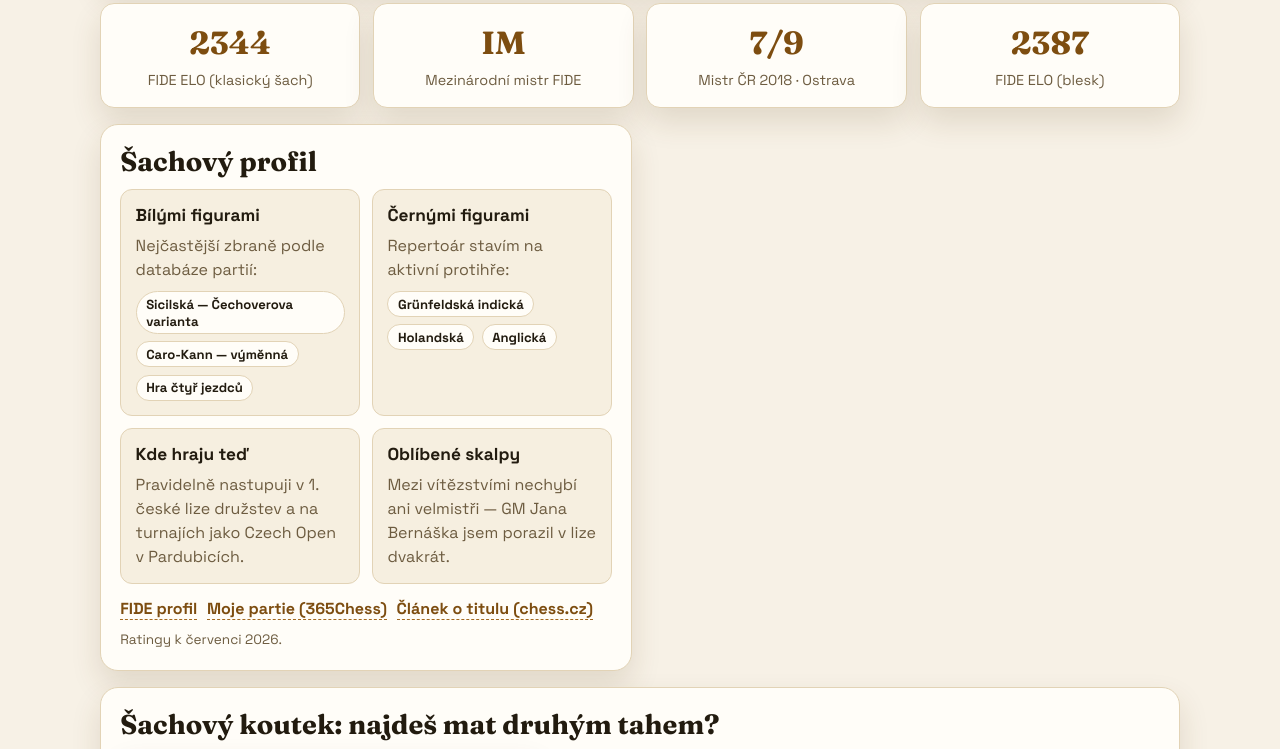
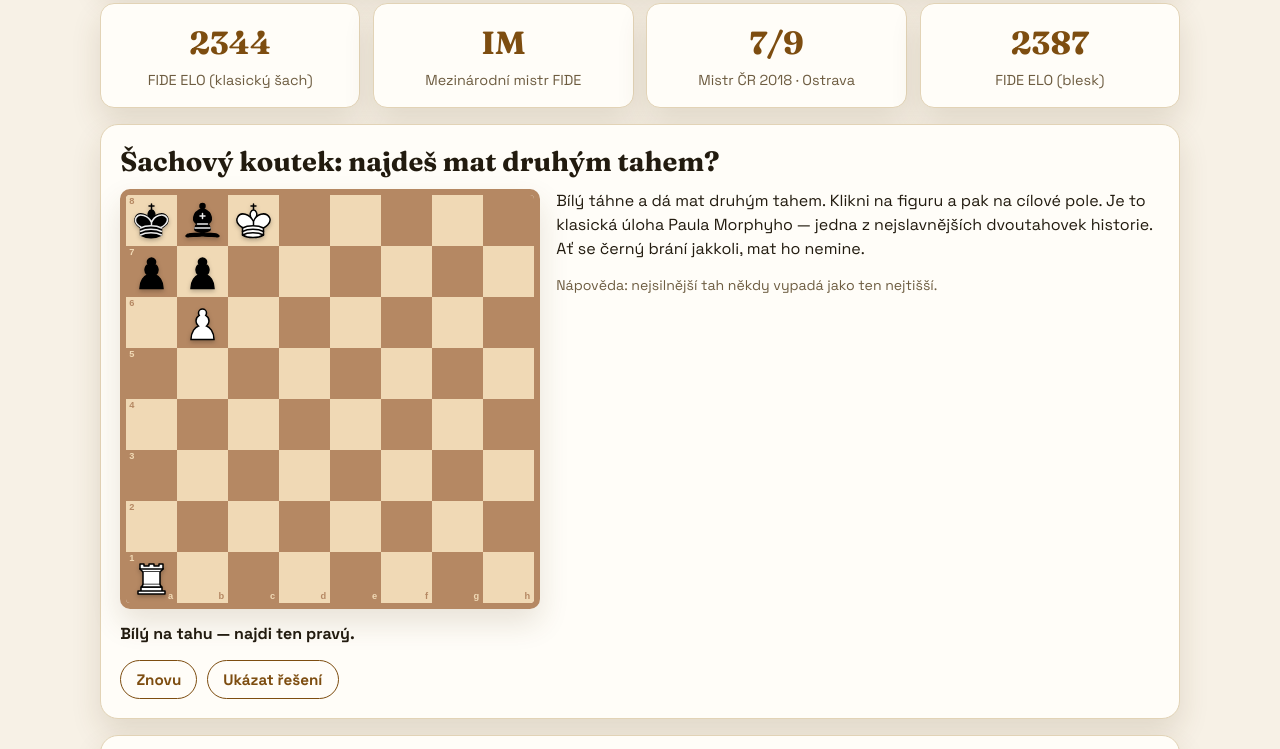
Before and after one commit to vbs5fp29vg-maker/Svatopluk-web, a plain HTML site: page index.html in a window 1280 px wide. Shown: the part 1000-1749 px from the top of the page. Drawn offline with Linux system fonts and the light colour scheme.

Commit message:
Truly square board cells (absolute pieces, minmax rows); remove chess profile section

```diff
--- a/index.html
+++ b/index.html
@@ -181,70 +181,6 @@
         </article>
       </section>
 
-      <section class="card reveal" id="chess">
-        <h2 data-i18n="chess_title">Šachový profil</h2>
-        <div class="chess-grid">
-          <article class="chess-item">
-            <h3 data-i18n="chess_white_title">Bílými figurami</h3>
-            <p data-i18n="chess_white_text">Nejčastější zbraně podle databáze partií:</p>
-            <div class="chip-row">
-              <span class="chip" data-i18n="chip_w1">Sicilská — Čechoverova varianta</span>
-              <span class="chip" data-i18n="chip_w2">Caro-Kann — výměnná</span>
-              <span class="chip" data-i18n="chip_w3">Hra čtyř jezdců</span>
-            </div>
-          </article>
-          <article class="chess-item">
-            <h3 data-i18n="chess_black_title">Černými figurami</h3>
-            <p data-i18n="chess_black_text">Repertoár stavím na aktivní protihře:</p>
-            <div class="chip-row">
-              <span class="chip" data-i18n="chip_b1">Grünfeldská indická</span>
-              <span class="chip" data-i18n="chip_b2">Holandská</span>
-              <span class="chip" data-i18n="chip_b3">Anglická</span>
-            </div>
-          </article>
-          <article class="chess-item">
-            <h3 data-i18n="chess_now_title">Kde hraju teď</h3>
-            <p data-i18n="chess_now_text">
-              Pravidelně nastupuji v 1. české lize družstev a na turnajích jako Czech Open v
-              Pardubicích.
-            </p>
-          </article>
-          <article class="chess-item">
-            <h3 data-i18n="chess_scalp_title">Oblíbené skalpy</h3>
-            <p data-i18n="chess_scalp_text">
-              Mezi vítězstvími nechybí ani velmistři — GM Jana Bernáška jsem porazil v lize dvakrát.
-            </p>
-          </article>
-        </div>
-        <div class="link-row">
-          <a
-            class="text-link"
-            href="https://ratings.fide.com/profile/14903563"
-            target="_blank"
-            rel="noopener noreferrer"
-            data-i18n="link_fide"
-            >FIDE profil</a
-          >
-          <a
-            class="text-link"
-            href="https://www.365chess.com/players/Svatopluk_Svoboda"
-            target="_blank"
-            rel="noopener noreferrer"
-            data-i18n="link_games"
-            >Moje partie (365Chess)</a
-          >
-          <a
-            class="text-link"
-            href="https://www.chess.cz/svatopluk-svoboda-mistrem-republiky/"
-            target="_blank"
-            rel="noopener noreferrer"
-            data-i18n="link_article"
-            >Článek o titulu (chess.cz)</a
-          >
-        </div>
-        <p class="section-note" data-i18n="chess_note">Ratingy k červenci 2026.</p>
-      </section>
-
       <section class="card puzzle-card reveal" id="puzzle">
         <h2 data-i18n="puzzle_title">Šachový koutek: najdeš mat druhým tahem?</h2>
         <div class="puzzle-layout">
--- a/script.js
+++ b/script.js
@@ -22,27 +22,6 @@ const copy = {
     stat_title: "Mezinárodní mistr FIDE",
     stat_champion: "Mistr ČR 2018 · Ostrava",
     stat_blitz: "FIDE ELO (blesk)",
-    chess_title: "Šachový profil",
-    chess_white_title: "Bílými figurami",
-    chess_white_text: "Nejčastější zbraně podle databáze partií:",
-    chip_w1: "Sicilská — Čechoverova varianta",
-    chip_w2: "Caro-Kann — výměnná",
-    chip_w3: "Hra čtyř jezdců",
-    chess_black_title: "Černými figurami",
-    chess_black_text: "Repertoár stavím na aktivní protihře:",
-    chip_b1: "Grünfeldská indická",
-    chip_b2: "Holandská",
-    chip_b3: "Anglická",
-    chess_now_title: "Kde hraju teď",
-    chess_now_text:
-      "Pravidelně nastupuji v 1. české lize družstev a na turnajích jako Czech Open v Pardubicích.",
-    chess_scalp_title: "Oblíbené skalpy",
-    chess_scalp_text:
-      "Mezi vítězstvími nechybí ani velmistři — GM Jana Bernáška jsem porazil v lize dvakrát.",
-    link_fide: "FIDE profil",
-    link_games: "Moje partie (365Chess)",
-    link_article: "Článek o titulu (chess.cz)",
-    chess_note: "Ratingy k červenci 2026.",
     puzzle_title: "Šachový koutek: najdeš mat druhým tahem?",
     puzzle_intro:
       "Bílý táhne a dá mat druhým tahem. Klikni na figuru a pak na cílové pole. Je to klasická úloha Paula Morphyho — jedna z nejslavnějších dvoutahovek historie. Ať se černý brání jakkoli, mat ho nemine.",
@@ -99,27 +78,6 @@ const copy = {
     stat_title: "FIDE International Master",
     stat_champion: "Czech Champion 2018 · Ostrava",
     stat_blitz: "FIDE ELO (blitz)",
-    chess_title: "Chess Profile",
-    chess_white_title: "With the white pieces",
-    chess_white_text: "Most frequent weapons according to the games database:",
-    chip_w1: "Sicilian — Chekhover Variation",
-    chip_w2: "Caro-Kann — Exchange",
-    chip_w3: "Four Knights Game",
-    chess_black_title: "With the black pieces",
-    chess_black_text: "A repertoire built on active counterplay:",
-    chip_b1: "Grünfeld Defence",
-    chip_b2: "Dutch Defence",
-    chip_b3: "English Opening",
-    chess_now_title: "Where I play now",
-    chess_now_text:
-      "I play regularly in the Czech 1st team league and at tournaments such as the Czech Open in Pardubice.",
-    chess_scalp_title: "Favourite scalps",
-    chess_scalp_text:
-      "Grandmasters are among my victims too — I have beaten GM Jan Bernášek twice in league play.",
-    link_fide: "FIDE profile",
-    link_games: "My games (365Chess)",
-    link_article: "Championship article (chess.cz)",
-    chess_note: "Ratings as of July 2026.",
     puzzle_title: "Chess corner: can you find mate in two?",
     puzzle_intro:
       "White to move and mate in two. Click a piece, then its target square. This is a classic problem by Paul Morphy — one of the most famous two-movers in history. Whatever Black tries, mate follows.",
--- a/styles.css
+++ b/styles.css
@@ -210,42 +210,13 @@ p { margin: 0; line-height: 1.5; }
 .stat-value { margin: 0; font-size: 2rem; font-weight: 700; color: var(--accent-strong); font-family: "Fraunces", serif; }
 .stat-label { margin-top: 0.15rem; color: var(--muted); font-size: 0.9rem; }
 
-/* ---------- chess profile ---------- */
-.chess-grid { display: grid; gap: 0.75rem; }
-
-.chess-item {
-  border: 1px solid var(--line);
-  border-radius: 12px;
-  background: var(--surface-soft);
-  padding: 0.9rem;
-}
-
-.chess-item p { margin-top: 0.45rem; color: var(--muted); }
-
-.chip-row { display: flex; flex-wrap: wrap; gap: 0.45rem; margin-top: 0.6rem; }
-
-.chip {
-  font-size: 0.82rem;
-  font-weight: 600;
-  border: 1px solid var(--line);
-  background: var(--surface);
-  border-radius: 999px;
-  padding: 0.22rem 0.6rem;
-  color: var(--text);
-}
-
-.link-row { display: flex; flex-wrap: wrap; gap: 0.6rem; margin-top: 0.9rem; }
-
-.text-link { color: var(--accent-strong); font-weight: 600; text-decoration: none; border-bottom: 1px dashed var(--accent); }
-.text-link:hover { border-bottom-style: solid; }
-
 /* ---------- puzzle ---------- */
 .puzzle-layout { display: grid; gap: 1rem; align-items: start; }
 
 .board {
   display: grid;
-  grid-template-columns: repeat(8, 1fr);
-  grid-template-rows: repeat(8, 1fr);
+  grid-template-columns: repeat(8, minmax(0, 1fr));
+  grid-template-rows: repeat(8, minmax(0, 1fr));
   width: min(420px, 100%);
   aspect-ratio: 1;
   border: 6px solid var(--board-dark);
@@ -282,6 +253,8 @@ p { margin: 0; line-height: 1.5; }
 .square.dark { background: var(--board-dark); }
 
 .square .piece {
+  position: absolute;
+  inset: 6%;
   width: 88%;
   height: 88%;
   pointer-events: none;
@@ -387,7 +360,6 @@ ul.plain li + li { margin-top: 0.5rem; }
   .intro, .stats, .puzzle-card, .projects-card, .contact-card { grid-column: 1 / -1; }
   .intro-layout { grid-template-columns: minmax(260px, 440px) 1fr; align-items: center; }
   .stats { grid-template-columns: repeat(4, 1fr); }
-  .chess-grid { grid-template-columns: 1fr 1fr; }
   .projects-grid { grid-template-columns: repeat(4, 1fr); }
   .puzzle-layout { grid-template-columns: minmax(280px, 420px) 1fr; }
 }
```
